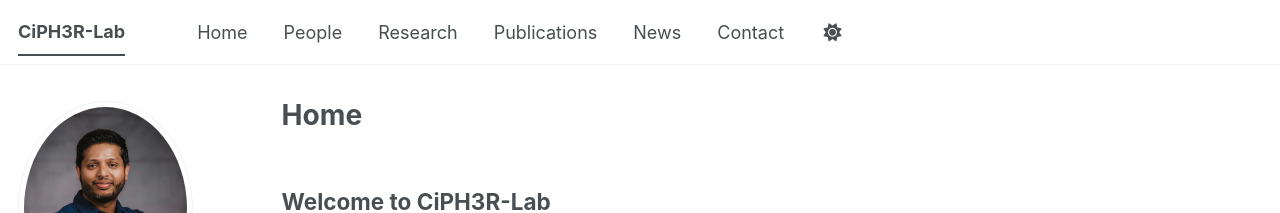
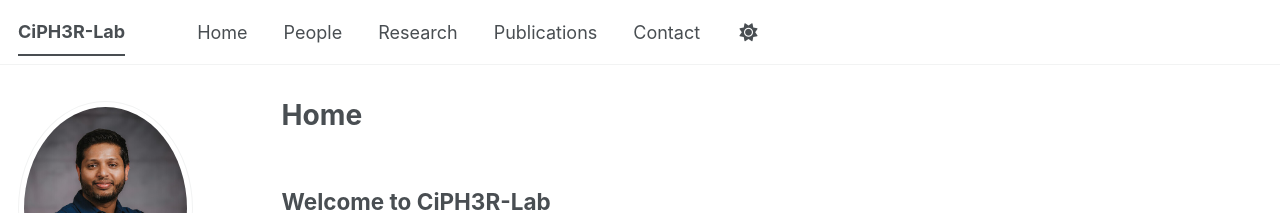
Before and after one commit to ciph3rLab/ciph3rLab.github.io, a Jekyll site: the page built from _pages/about.md, in a window 1280 px wide. Shown: the top 213 px of the page. Built offline with Jekyll 4.4.1, drawn with Linux system fonts in a browser that asks for light colours; some web fonts are replaced; a script bundle is joined from its source files by our own code; library files that are not in the unit come from our copies.

Commit message:
Update navigation.yml

```diff
--- a/_data/navigation.yml
+++ b/_data/navigation.yml
@@ -16,7 +16,5 @@ main:
     url: /research/
   - title: "Publications"
     url: /publications/
-  - title: "News"
-    url: /year-archive/
   - title: "Contact"
     url: /contact/
```
